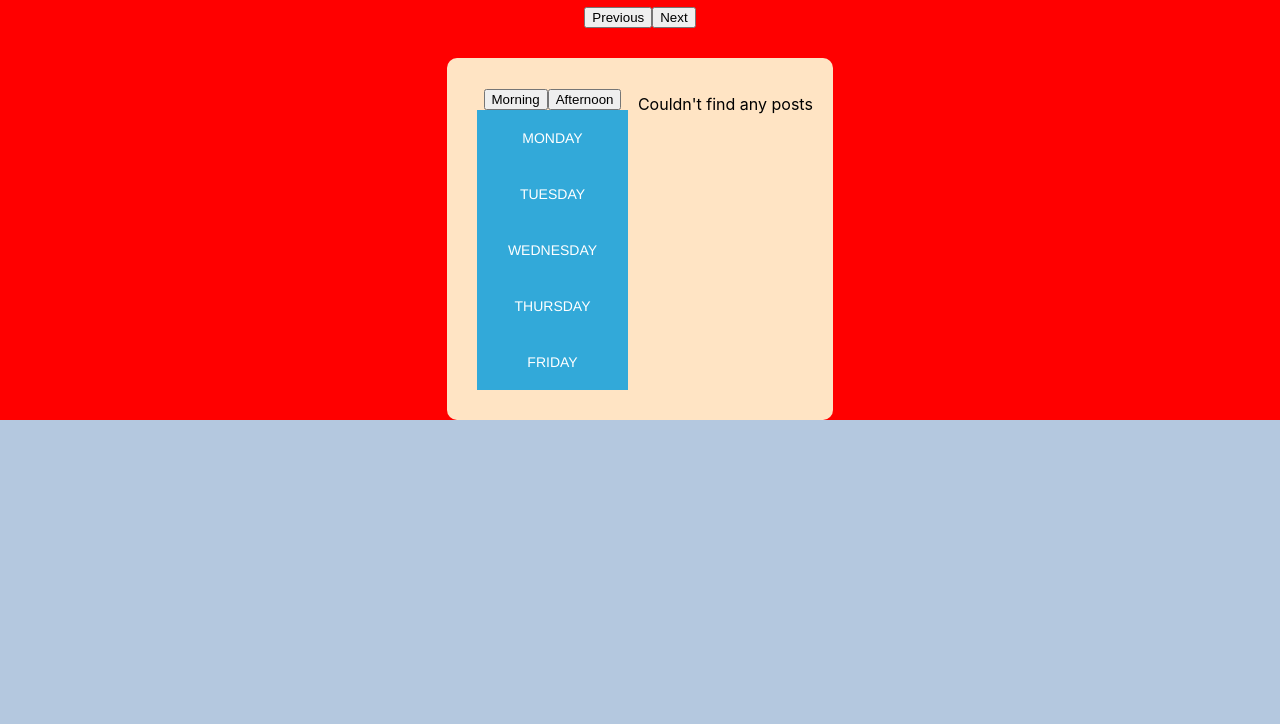
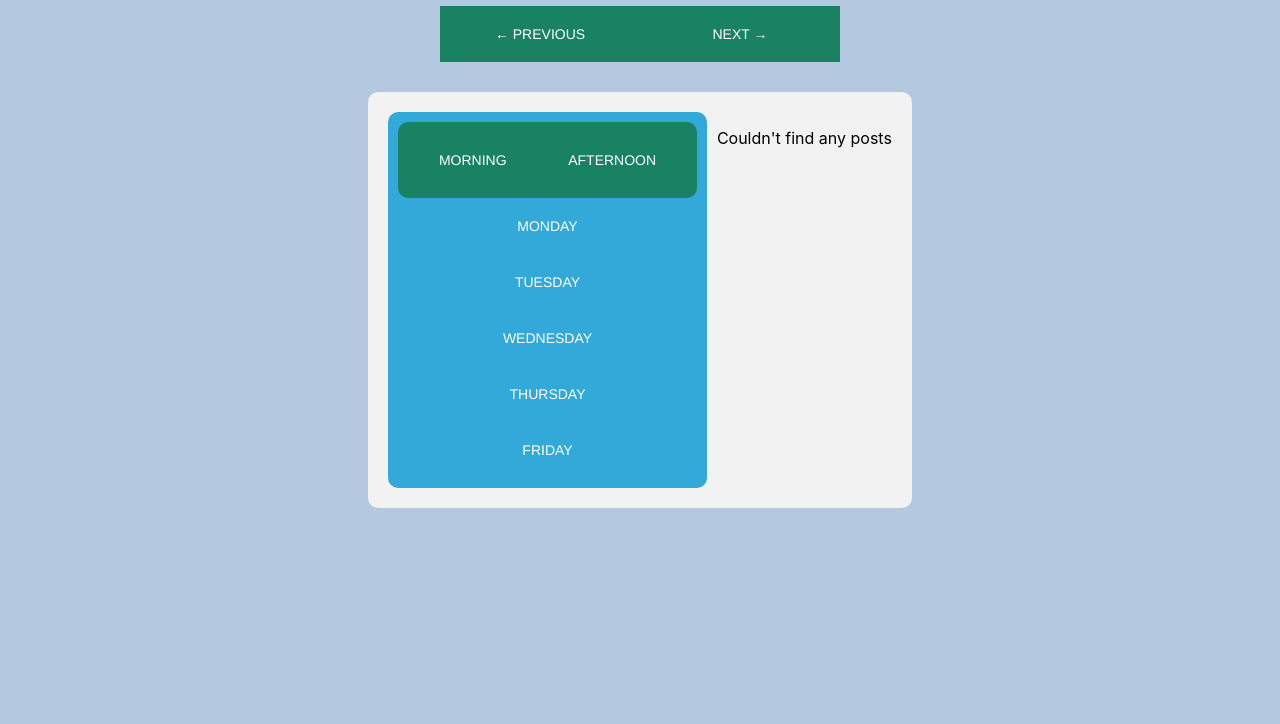
Before and after one commit to SchoolOfCode/bc13_w9_project-frontend-team-fiar, a React app in the folder my-app/: page / in a window 1280 px wide. Shown: the part 76-800 px from the top of the page. Built offline with nearby package versions, Linux system fonts and the light colour scheme; no server answers.

Commit message:
added CSS styles: buttons, padding between divs

```diff
--- a/my-app/src/components/app/App.css
+++ b/my-app/src/components/app/App.css
@@ -1,5 +1,4 @@
 .App {
-  background-color: red;
   text-align: center;
   display: flex;
   flex-direction: column;
@@ -7,23 +6,58 @@
 }
 
 .sidebar-main {
-  background-color: bisque;
+  background-color: #f2f2f2;
   display: flex;
   flex-direction: row;
   justify-content: space-between;
   margin-top: 30px;
   padding: 20px;
-  border-radius: 10px
-  ;
+  border-radius: 10px;
 }
 
 .day-buttons {
   display: flex;
   flex-direction: column;
   padding: 10px;
-  background-color: ;
+  background-color: #32A9D9;
+  padding: 10px;
+  border-radius: 10px;
+  margin-right: 10px;
+  justify-content: space-between;
 }
 
+.submitButton {
+  background-color: #188262;
+  border: 1px solid #188262;
+  border-radius: 4px;
+  box-shadow: rgba(0, 0, 0, .1) 0 2px 4px 0;
+  box-sizing: border-box;
+  color: #fff;
+  cursor: pointer;
+  font-family: "Akzidenz Grotesk BQ Medium", -apple-system, BlinkMacSystemFont, sans-serif;
+  font-size: 16px;
+  font-weight: 400;
+  outline: none;
+  outline: 0;
+  padding: 10px 25px;
+  text-align: center;
+  transform: translateY(0);
+  transition: transform 150ms, box-shadow 150ms;
+  user-select: none;
+  -webkit-user-select: none;
+  touch-action: manipulation;
+}
+
+.submitButton:hover {
+  box-shadow: rgba(0, 0, 0, .15) 0 3px 9px 0;
+  transform: translateY(-2px);
+}
+
+@media (min-width: 768px) {
+  .submitButton {
+    padding: 10px 30px;
+  }
+}
 
 
 /* CSS */
@@ -91,9 +125,9 @@
 
 
 .Posts {
-  background-color: green;
   max-width: 500px;
   padding-left: 30px;
+  padding-right: 30px;
 }
 .inputs{
   display: flex;
@@ -105,5 +139,23 @@
   height: 100px
 }
 .Comments {
-  background-color: blueviolet;
+  background-color: #c9c8c7;
+  border-radius: 10px;
+  text-align: left;
+  padding: 5px;
+  margin: 10px 10px 10px 10px ;
 }
+
+.userCommentName {
+  font-weight: 600;
+}
+
+#morning-afternoon {
+  width: auto;
+}
+
+.morningAfternoonButtons {
+  background-color: #188262;
+  padding: 10px;
+  border-radius: 10px;
+}
--- a/my-app/src/components/comment section/index.js
+++ b/my-app/src/components/comment section/index.js
@@ -30,7 +30,7 @@ function CommentSection({ handleSubmit }) {
         onChange={handleChange}
         value={userInput}
       ></input>
-      <button onClick={handleClick}> Submit</button>
+      <button className='submitButton' onClick={handleClick}> Submit</button>
     </div>
   );
 }
--- a/my-app/src/components/comments/index.js
+++ b/my-app/src/components/comments/index.js
@@ -1,7 +1,7 @@
 function Comments({ comment }) {
   return (
     <p key={comment.comment_id}>
-      {comment.username}: {comment.contents}
+      <span className='userCommentName'>{comment.username}:</span> {comment.contents}
     </p>
   );
 }
--- a/my-app/src/components/morning and afternoon buttons/index.js
+++ b/my-app/src/components/morning and afternoon buttons/index.js
@@ -2,9 +2,9 @@ import React from "react";
 
 function MorningAfternoonButtons({ handleTime }) {
   return (
-    <div>
-      <button onClick={() => handleTime(true)}>Morning</button>
-      <button onClick={() => handleTime(false)}>Afternoon</button>
+    <div className='morningAfternoonButtons'>
+      <button className='navButton' id='morning-afternoon' onClick={() => handleTime(true)}>Morning</button>
+      <button className='navButton' id='morning-afternoon' onClick={() => handleTime(false)}>Afternoon</button>
     </div>
   );
 }
--- a/my-app/src/components/navigation arrows/index.css
+++ b/my-app/src/components/navigation arrows/index.css
@@ -0,0 +1,63 @@
+.navButton {
+    appearance: none;
+    background-color: #188262;
+    border-width: 0;
+    box-sizing: border-box;
+    color: #ffffff;
+    cursor: pointer;
+    display: inline-block;
+    font-family: Clarkson,Helvetica,sans-serif;
+    font-size: 14px;
+    font-weight: 500;
+    letter-spacing: 0;
+    line-height: 1em;
+    margin: 0;
+    opacity: 1;
+    outline: 0;
+    padding: 1.5em 2.2em;
+    position: relative;
+    text-align: center;
+    text-decoration: none;
+    text-rendering: geometricprecision;
+    text-transform: uppercase;
+    transition: opacity 300ms cubic-bezier(.694, 0, 0.335, 1),background-color 100ms cubic-bezier(.694, 0, 0.335, 1),color 100ms cubic-bezier(.694, 0, 0.335, 1);
+    user-select: none;
+    -webkit-user-select: none;
+    touch-action: manipulation;
+    vertical-align: baseline;
+    white-space: nowrap;
+    width: 200px;
+    height: auto;
+  }
+
+  .navButton:before {
+    animation: opacityFallbackOut .5s step-end forwards;
+    backface-visibility: visible;
+    background-color: #012840;
+    clip-path: polygon(-1% 0, 0 0, -25% 100%, -1% 100%);
+    content: "";
+    color:white;
+    height: 100%;
+    left: 0;
+    position: absolute;
+    top: 0;
+    transform: translateZ(0);
+    transition: clip-path .5s cubic-bezier(.165, 0.84, 0.44, 1), -webkit-clip-path .5s cubic-bezier(.165, 0.84, 0.44, 1);
+    width: 100%;
+  }
+
+  .navButton:hover:before {
+    color:white;
+    animation: opacityFallbackIn 0s step-start forwards;
+    clip-path: polygon(0 0, 101% 0, 101% 101%, 0 101%);
+  }
+
+  .navButton:after {
+    color:white;
+    background-color: #FFFFFF;
+  }
+
+  .navButton span {
+    z-index: 1;
+    position: relative;
+  }
--- a/my-app/src/components/navigation arrows/index.js
+++ b/my-app/src/components/navigation arrows/index.js
@@ -12,8 +12,8 @@ export function NavigationArrows({ dispatch }) {
 
   return (
     <div>
-      <button onClick={() => dispatch({ type: "decrement" })}>Previous </button>
-      <button onClick={() => dispatch({ type: "increment" })}> Next</button>
+      <button className='navButton' onClick={() => dispatch({ type: "decrement" })}>← Previous</button>
+      <button className='navButton' onClick={() => dispatch({ type: "increment" })}>Next →</button>
     </div>
   );
 }
```
